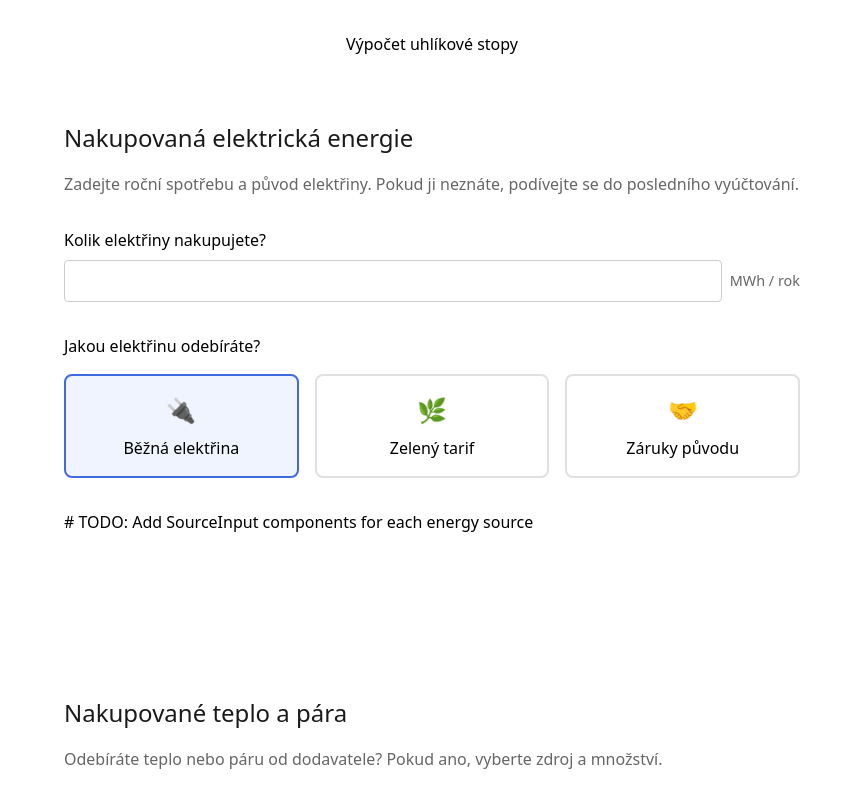
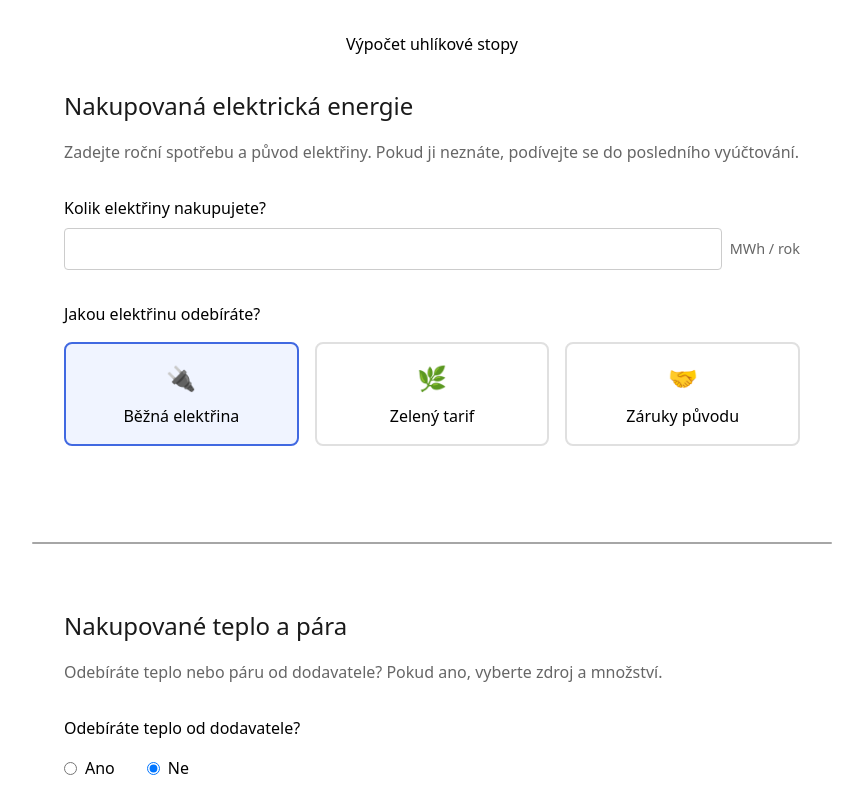
Before and after one commit to deploy-esgrovia/simple-esg-calc, a Vue app: page / in a window 1280 px wide. Shown: the top 800 px of the page, without its empty margins (208-1071 px from the left). Built offline with nearby package versions, Linux system fonts and the light colour scheme.

Commit message:
feat: add whole working energy section

```diff
--- a/src/App.vue
+++ b/src/App.vue
@@ -45,8 +45,10 @@
 }
 
 .section-divider {
-  height: 1px;
-  background-color: var(--divider-color);
-  margin: 3rem 0;
+	height: 2px;
+	background-color: grey;
+	margin: 2rem 0;
+	border-radius: 1px;
+	opacity: 0.7;
 }
 </style>
--- a/src/components/SourceInput.vue
+++ /dev/null
@@ -1,57 +0,0 @@
-<script setup>
-import sourceLabels from '../options/sourceLabelOptions';
-const props = defineProps({
-  sourceType: String,
-  modelValue: [String, Number],
-  unit: String,
-});
-
-const emit = defineEmits(['update:modelValue']);
-</script>
-
-<template>
-	<div class="energy-source-input">
-		<label class="source-label">{{ sourceLabels[sourceType] }}</label>
-		<div class="input-container">
-			<input
-				type="number"
-				:value="modelValue"
-				@input="emit('update:modelValue', $event.target.value)"
-				class="source-input"
-			/>
-      <span class="unit">{{ unit }}</span>
-		</div>
-	</div>
-</template>
-
-<style scoped>
-.energy-source-input {
-  margin-bottom: 1rem;
-  display: flex;
-  align-items: center;
-  gap: 1rem;
-}
-
-.source-label {
-  flex: 1;
-  font-weight: 500;
-}
-
-.input-container {
-  display: flex;
-  align-items: center;
-  gap: 0.5rem;
-}
-
-.source-input {
-  width: 120px;
-  padding: 0.5rem;
-  border: 1px solid #ccc;
-  border-radius: 4px;
-}
-
-.unit {
-  color: #666;
-  font-size: 0.9rem;
-}
-</style>
--- a/src/components/sections/EnergySection.vue
+++ b/src/components/sections/EnergySection.vue
@@ -2,19 +2,35 @@
 import { ref } from 'vue';
 import InputWithUnit from '../InputWithUnit.vue';
 import TypeSelector from '../TypeSelector.vue';
-import SourceInput from '../SourceInput.vue';
-import energyTypes from '../../options/energyTypes.js'
-import sourceLabels from '../../options/sourceLabelOptions.js'
 
 const annualConsumption = ref('');
 const selectedEnergyType = ref('regular');
-const energySources = ref({
-  photovoltaic: '',
-  biomass: '',
-  wind: '',
-  water: '',
-  nuclear: ''
-});
+
+const sourceTypeLabels = {
+	photovoltaic: "Fotovoltaika",
+	biomass: "Biomasa / bioplyn",
+	wind: "Vítr",
+	water: "Voda",
+	nuclear: "Jádro",
+};
+
+const energyTypes = [
+	{
+		id: "regular",
+		label: "Běžná elektřina",
+		icon: "🔌",
+	},
+	{
+		id: "green",
+		label: "Zelený tarif",
+		icon: "🌿",
+	},
+	{
+		id: "guaranteed",
+		label: "Záruky původu",
+		icon: "🤝",
+	},
+];
 </script>
 
 <template>
@@ -30,7 +46,7 @@
 				label="Kolik elektřiny nakupujete?"
 				v-model="annualConsumption"
 				unit="MWh / rok"
-				error="annualConsumption === ''"
+				:error="annualConsumption === ''"
 				error-message="Vyplňte prosím roční spotřebu elektřiny."
 			/>
 		</div>
@@ -39,7 +55,12 @@
 			<h3>Jakou elektřinu odebíráte?</h3>
 			<TypeSelector v-model="selectedEnergyType" :energyTypes="energyTypes" />
 		</div>
-		# TODO: Add SourceInput components for each energy source
+
+		<div v-if="selectedEnergyType === 'guaranteed'" class="form-group">
+			<div v-for="source in sourceTypeLabels" :key="source">
+				<InputWithUnit :label="source" unit="MWh / rok" />
+			</div>
+		</div>
 	</div>
 </template>
 
--- a/src/options/energyTypes.js
+++ /dev/null
@@ -1,19 +0,0 @@
-const energyTypes = [
-	{
-		id: "regular",
-		label: "Běžná elektřina",
-		icon: "🔌",
-	},
-	{
-		id: "green",
-		label: "Zelený tarif",
-		icon: "🌿",
-	},
-	{
-		id: "guaranteed",
-		label: "Záruky původu",
-		icon: "🤝",
-	},
-];
-
-export default energyTypes;
--- a/src/options/sourceLabelOptions.js
+++ /dev/null
@@ -1,9 +0,0 @@
-const sourceLabels = {
-	photovoltaic: "Fotovoltaika",
-	biomass: "Biomasa / bioplyn",
-	wind: "Vítr",
-	water: "Voda",
-	nuclear: "Jádro",
-};
-
-export default sourceLabels;
--- a/tailwind.config.js
+++ b/tailwind.config.js
@@ -1,9 +1,8 @@
-export const purge = ["./index.html", "./src/**/*.{vue,js,ts,jsx,tsx}"];
-export const darkMode = false;
-export const theme = {
-	extend: {},
+/** @type {import('tailwindcss').Config} */
+export default {
+	content: ["./index.html", "./src/**/*.{vue,js,ts,jsx,tsx}"],
+	theme: {
+		extend: {},
+	},
+	plugins: [],
 };
-export const variants = {
-	extend: {},
-};
-export const plugins = [];
```
Also changed, not shown: src/main.js (+5 -8 lines), src/components/InputWithUnit.vue (indentation only).
